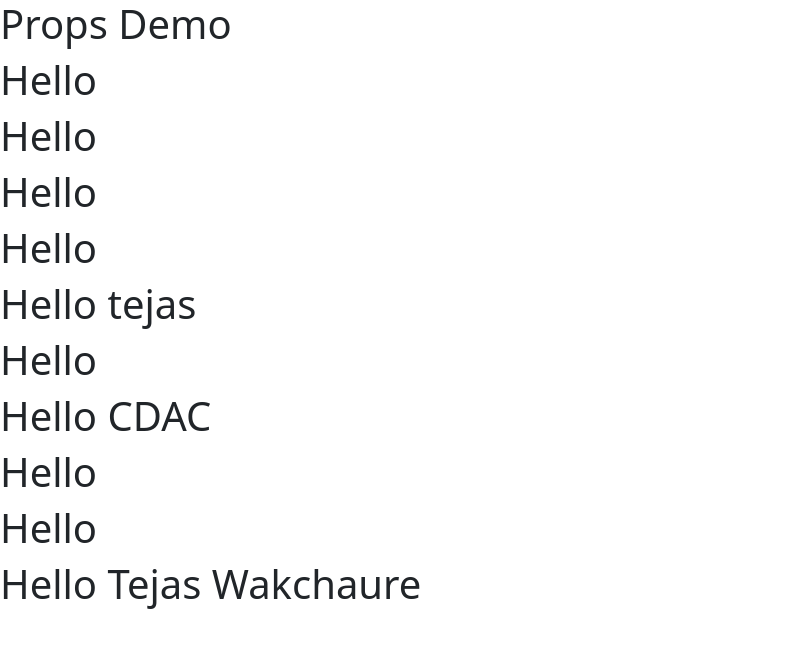
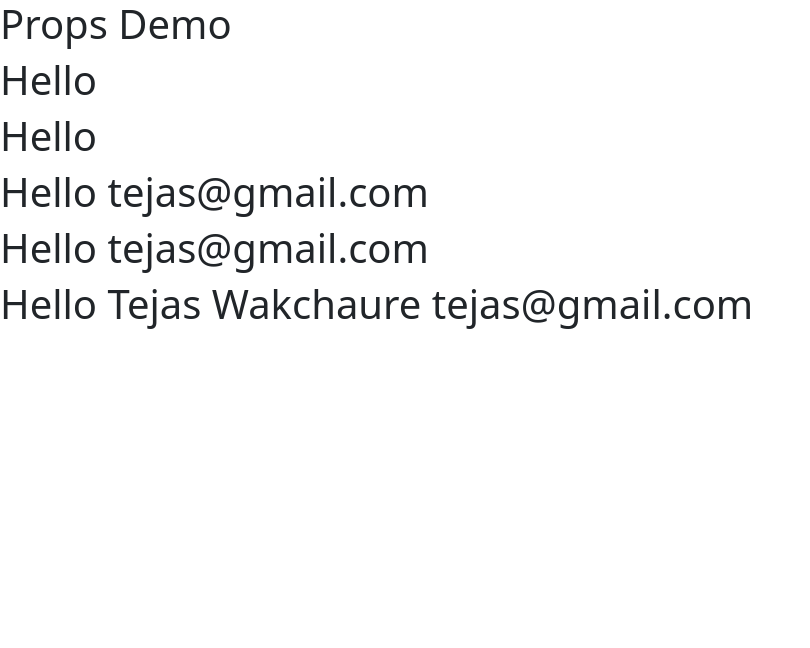
Before and after one commit to tejaswakchaure/react-fourth-app, a React (Create React App) app: page / in a window 1280 px wide. Shown: the top 648 px of the page, without its empty margins (0-810 px from the left). Built offline with nearby package versions, Linux system fonts and the light colour scheme.

Commit message:
accept parameter

```diff
--- a/src/App.js
+++ b/src/App.js
@@ -5,11 +5,12 @@
       <h1>Props Demo</h1>
       {/* this id=hi these are the atribute */}
       {/* attribute name is any valid name */}
+      {/* user cann pass multiple paramete */}
       <MessageDemo/>
       <MessageDemo message="Hello"/>
-      <MessageDemo username="tejas"/>
-      <MessageDemo username="CDAC"/>
-      <MessageDemo name="Tejas Wakchaure"/>
+      <MessageDemo username="tejas" email="tejas@gmail.com" mobileNo="9284671730"/>
+      <MessageDemo username="CDAC" email="tejas@gmail.com" />
+      <MessageDemo name="Tejas Wakchaure" email="tejas@gmail.com" />
       {/* <MessageDemo message="hi" username:"tejas"/> */}
     </>
   );
@@ -17,12 +18,14 @@
 }
 //Reusable + O/p is static
 //how to make dynamic..........??
-function MessageDemo(Props) {
-  console.log ("I am inside massageDemo",Props);
+//props ==> destructure
+//accepting unorder
+function MessageDemo({name,email}) {
+  console.log ("I am inside massageDemo");
   return (
     <>
-      <h1>Hello {Props.username}</h1>
-      <h1>Hello {Props.name}</h1>
+      <h1>Hello {name} {email}</h1>
+
     </>
   )
 }
```
